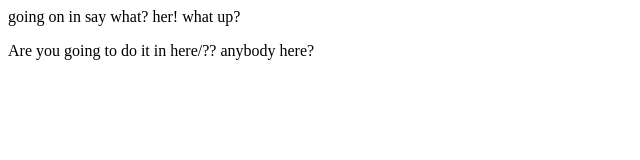
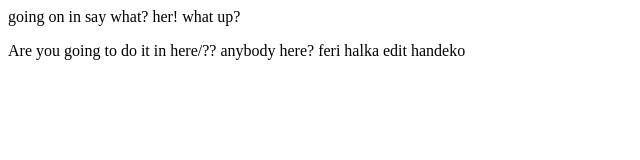
Before and after one commit to nishanKhanal/learning, a plain HTML site: page index.html in a window 1280 px wide. Shown: the whole page, without its empty margins (0-640 px from the left). Drawn offline with Linux system fonts and the light colour scheme.

Commit message:
feri halka change

```diff
--- a/index.html
+++ b/index.html
@@ -6,5 +6,7 @@
 		<p>going on in say what? her! what up?</p>
 		Are you going to do it in here/??
 		anybody here?
+		feri halka edit handeko
+
 	</body>
 </html>
```
